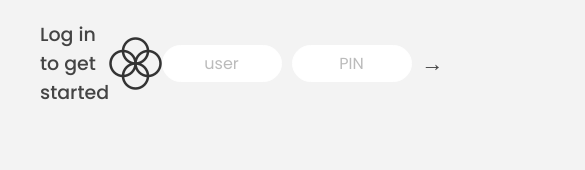
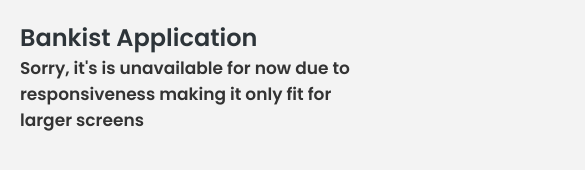
Before and after one commit to DevAyoola/bankist-web-application, a plain HTML site: page index.html in a window 390 px wide. Shown: the top 170 px of the page, 585 px wide, since content can reach past the window. Drawn offline with Linux system fonts and the light colour scheme.

Commit message:
Commit changes

```diff
--- a/index.html
+++ b/index.html
@@ -119,10 +119,13 @@
       </p>
     </main>
 
-    <!-- <footer>
-      &copy; by Jonas Schmedtmann. Don't claim as your own :)
-    </footer> -->
-
+    <section class="msg">
+      <h1 class="msgHead hidden"><b>Bankist Application</b></h1>
+      <h2 class="hidden">
+        Sorry, it's is unavailable for now due to responsiveness making it only
+        fit for larger screens
+      </h2>
+    </section>
     <script src="script.js"></script>
   </body>
 </html>
--- a/style.css
+++ b/style.css
@@ -295,3 +295,26 @@
 .timer {
   font-weight: 600;
 }
+
+.msg {
+  display: none;
+}
+
+@media (max-width: 767px) {
+  nav,
+  .app {
+    display: none;
+  }
+  .msg {
+    display: block;
+    color: #2d3439;
+  }
+
+  .msg h1 {
+    font-size: 28px;
+  }
+
+  .msg h1 {
+    font-size: 24px;
+  }
+}
```
